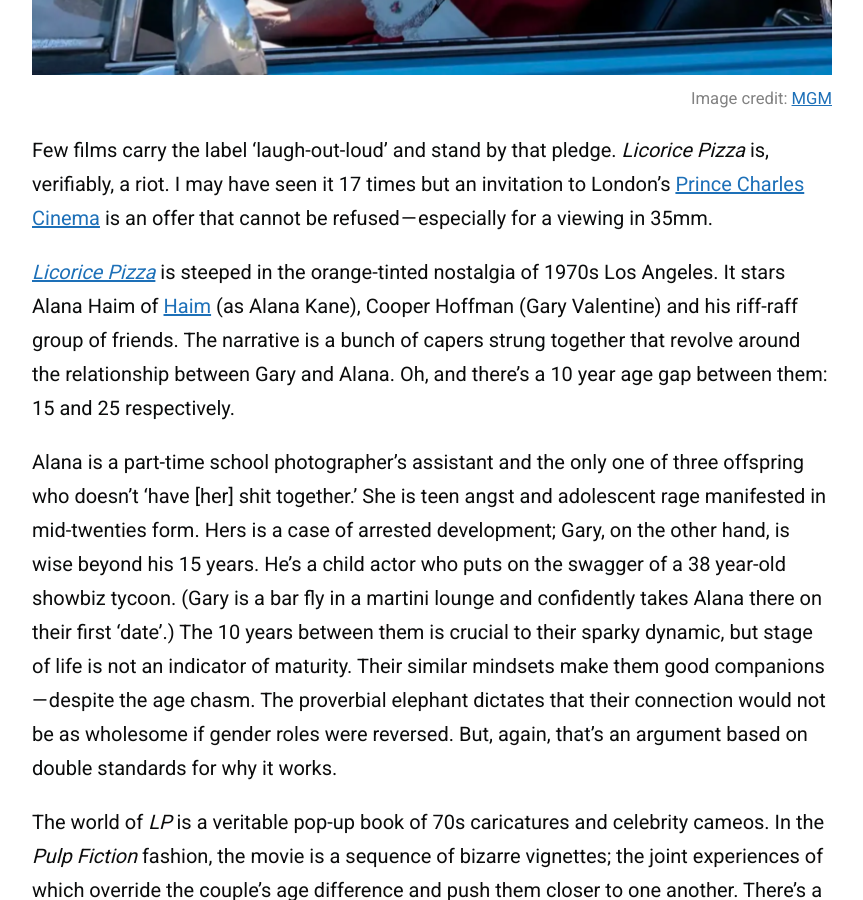
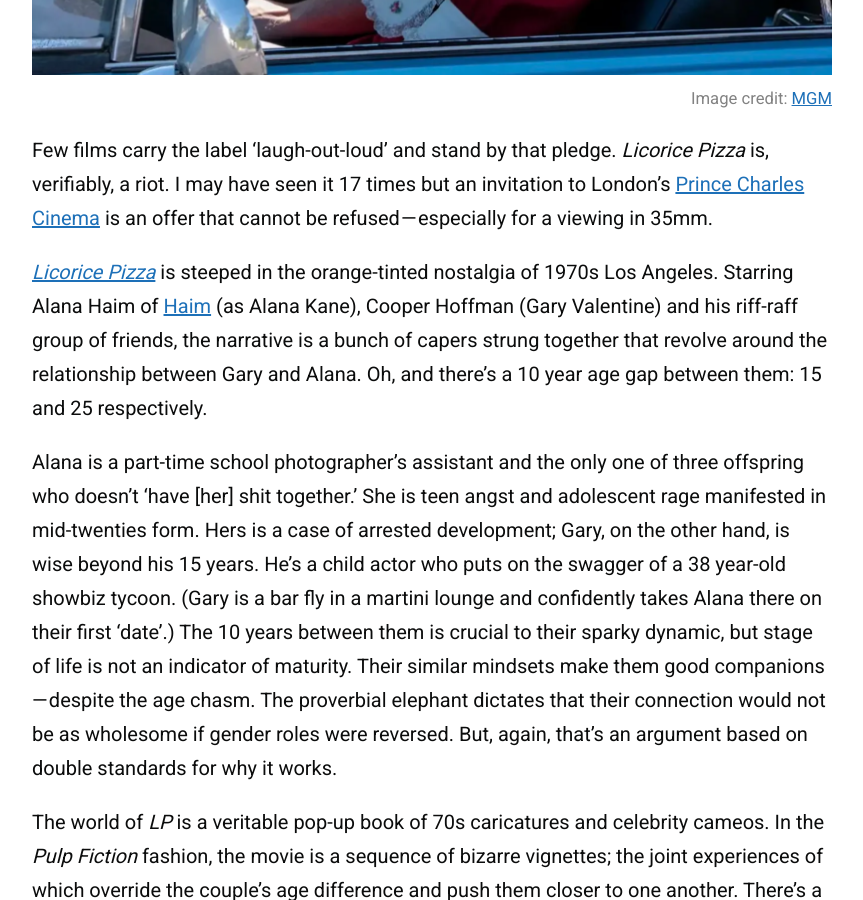
Before and after one commit to zoeurl/zoedowney.github.io, a Jekyll site: the page built from _posts/2023-08-08-licorice-pizza.md, in a window 1280 px wide and 900 px high, scrolled down 741 px. Shown: the whole window, without its empty margins (208-1071 px from the left). Built offline with Jekyll 4.4.1, drawn with Linux system fonts in a browser that asks for light colours.

Commit message:
Update 2023-08-08-licorice-pizza.md

```diff
--- a/_posts/2023-08-08-licorice-pizza.md
+++ b/_posts/2023-08-08-licorice-pizza.md
@@ -10,7 +10,7 @@ image-alt-text: "A family of three are sat in a convertable car, with the top up
 
 Few films carry the label ‘laugh-out-loud’ and stand by that pledge. _Licorice Pizza_ is, verifiably, a riot. I may have seen it 17 times but an invitation to London’s [Prince Charles Cinema](https://www.instagram.com/p/CryUFoQIWmW/) is an offer that cannot be refused — especially for a viewing in 35mm.
 
-_[Licorice Pizza](https://en.wikipedia.org/wiki/Licorice_Pizza_%28store%29#:~:text=Licorice%20Pizza%20was%20a%20Los,the%20shape%20of%20a%20pizza.)_ is steeped in the orange-tinted nostalgia of 1970s Los Angeles. It stars Alana Haim of [Haim](https://www.youtube.com/watch?v=ZjuA_o6Jzyo&ab_channel=HaimVEVO) (as Alana Kane), Cooper Hoffman (Gary Valentine) and his riff-raff group of friends. The narrative is a bunch of capers strung together that revolve around the relationship between Gary and Alana. Oh, and there’s a 10 year age gap between them: 15 and 25 respectively.
+_[Licorice Pizza](https://en.wikipedia.org/wiki/Licorice_Pizza_%28store%29#:~:text=Licorice%20Pizza%20was%20a%20Los,the%20shape%20of%20a%20pizza.)_ is steeped in the orange-tinted nostalgia of 1970s Los Angeles. Starring Alana Haim of [Haim](https://www.youtube.com/watch?v=ZjuA_o6Jzyo&ab_channel=HaimVEVO) (as Alana Kane), Cooper Hoffman (Gary Valentine) and his riff-raff group of friends, the narrative is a bunch of capers strung together that revolve around the relationship between Gary and Alana. Oh, and there’s a 10 year age gap between them: 15 and 25 respectively.
 
 Alana is a part-time school photographer’s assistant and the only one of three offspring who doesn’t ‘have [her] shit together.’ She is teen angst and adolescent rage manifested in mid-twenties form. Hers is a case of arrested development; Gary, on the other hand, is wise beyond his 15 years. He’s a child actor who puts on the swagger of a 38 year-old showbiz tycoon. (Gary is a bar fly in a martini lounge and confidently takes Alana there on their first ‘date’.) The 10 years between them is crucial to their sparky dynamic, but stage of life is not an indicator of maturity. Their similar mindsets make them good companions — despite the age chasm. The proverbial elephant dictates that their connection would not be as wholesome if gender roles were reversed. But, again, that’s an argument based on double standards for why it works.
 
```
